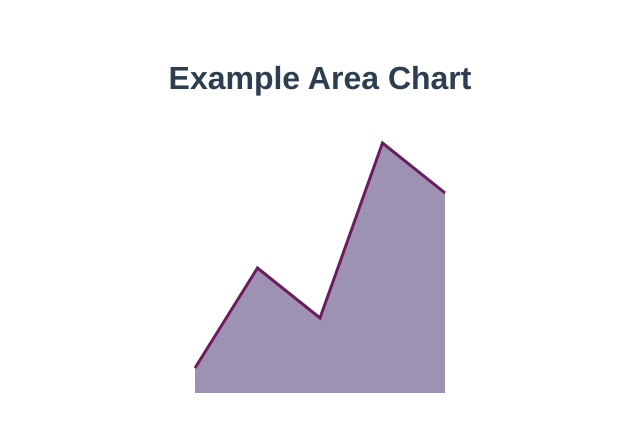
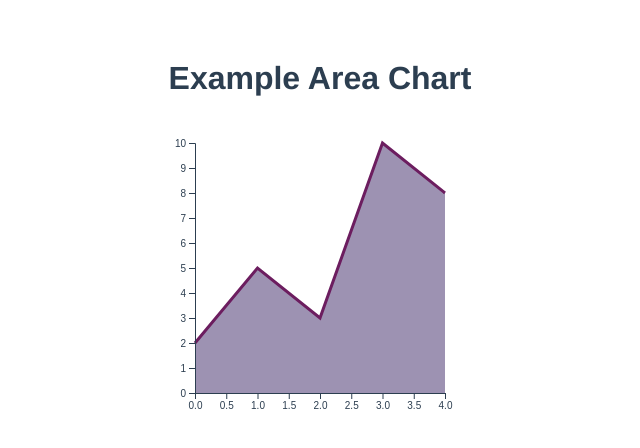
Before and after one commit to AlbertBrand/VueD3AreaChart, a Vue app: page / in a window 1280 px wide. Shown: the top 448 px of the page, without its empty margins (320-960 px from the left). Built offline with nearby package versions, Linux system fonts and the light colour scheme.

Commit message:
Add X and Y axes

```diff
--- a/package.json
+++ b/package.json
@@ -9,7 +9,9 @@
   },
   "dependencies": {
     "core-js": "^3.4.3",
+    "d3-axis": "1.0.12",
     "d3-scale": "3.2.1",
+    "d3-selection": "1.4.1",
     "d3-shape": "1.3.7",
     "vue": "^2.6.10"
   },
--- a/src/components/AreaChart.vue
+++ b/src/components/AreaChart.vue
@@ -4,11 +4,17 @@
       <path class="area" :d="areaPath(this.data)" />
       <path class="line" :d="linePath(this.data)" />
     </g>
+    <g>
+      <g ref="axisLeft" :transform="'translate(' + scaleX(0) + ', 0)'"></g>
+      <g ref="axisBottom" :transform="'translate(0, ' + scaleY(0) + ')'"></g>
+    </g>
   </svg>
 </template>
 
 <script>
+import { axisBottom, axisLeft } from "d3-axis";
 import { scaleLinear } from "d3-scale";
+import { select } from "d3-selection";
 import { area, line } from "d3-shape";
 
 const MARGIN = 25;
@@ -51,6 +57,14 @@ export default {
         .x((d, i) => this.scaleX(i))
         .y(d => this.scaleY(d));
     }
+  },
+  watch: {
+    scaleX() {
+      select(this.$refs.axisBottom).call(axisBottom().scale(this.scaleX));
+    },
+    scaleY() {
+      select(this.$refs.axisLeft).call(axisLeft().scale(this.scaleY));
+    }
   }
 };
 </script>
--- a/src/components/Demo.vue
+++ b/src/components/Demo.vue
@@ -12,11 +12,14 @@ export default {
   name: "Demo",
   data() {
     return {
-      data: [1, 5, 3, 10, 8]
+      data: []
     };
   },
   components: {
     AreaChart
+  },
+  mounted() {
+    this.data = [2, 5, 3, 10, 8];
   }
 };
 </script>
```
Also changed, not shown: 1 other file (tests, documents, lock files or other folders).
